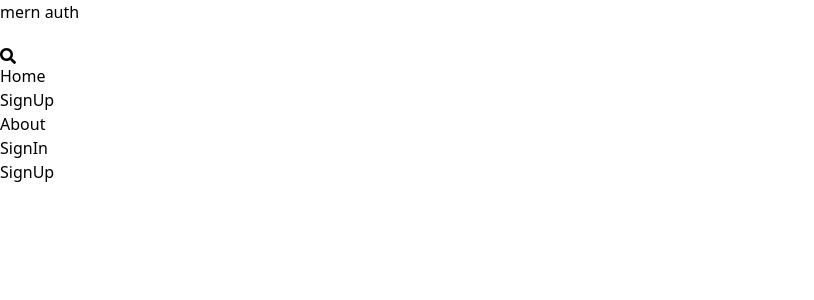
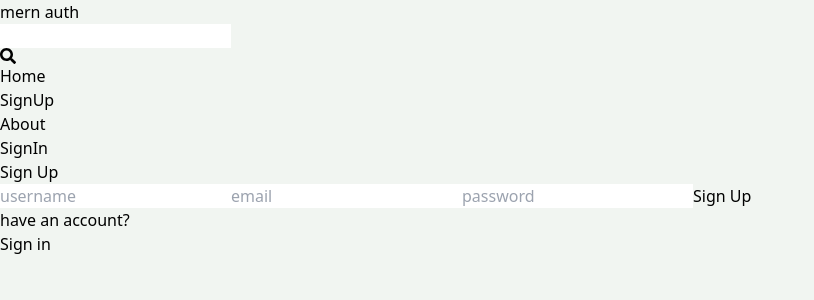
Before and after one commit to debtajnath02/mern-estate1, a React (Vite) app in the folder client/: page /sign-up in a window 1280 px wide. Shown: the top 300 px of the page, without its empty margins (0-814 px from the left). Built offline with nearby package versions, Linux system fonts and the light colour scheme.

Commit message:
compleate sign up page ui

```diff
--- a/client/src/index.css
+++ b/client/src/index.css
@@ -1,3 +1,8 @@
 @tailwind base;
 @tailwind components;
 @tailwind utilities;
+
+
+body{
+    background-color: rgb(241, 245, 241);
+}
--- a/client/src/pages/SignUp.jsx
+++ b/client/src/pages/SignUp.jsx
@@ -1,8 +1,26 @@
 import React from 'react'
+import {Link} from "react-router-dom"
+const SignUp = () => {
+// const [password, setPassword] = useState()
+// const [username, setUsername] = useState()
+// const [email, setEmail] = useState()
+  return (
+    <div className='p-3 max-w-lg mx-auto'>
+      <h1 className='text-3xl font-bold text-center my-7'>Sign Up</h1>
+      <form className='flex flex-col gap-4'>
+        <input type="text" className='border p-3 rounded-lg focus:outline-none' placeholder='username'/>
+        <input type="email" className='border p-3 rounded-lg focus:outline-none'  placeholder='email'/>
+        <input type="password" className='border p-3 rounded-lg focus:outline-none' placeholder='password'/>
+        <button className='bg-slate-700 p-3 rounded-2xl text-white'>Sign Up</button>
+      </form>
+      <div className = "flex gap-2 mt-5"> <p>
+        have an account?
+        </p>
+        <Link to={"sign-in"}>
+          <span className='text-blue-700'>Sign in</span>
 
-const SignUp = () => {
-  return (
-    <div>SignUp</div>
+        </Link> </div>
+    </div>
   )
 }
 
```
